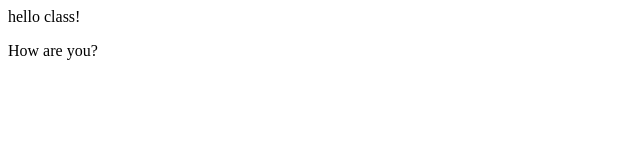
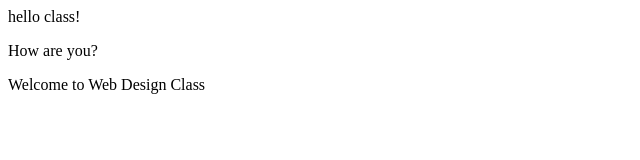
Before and after one commit to Haykwright/test-rep, a plain HTML site: page index.html in a window 1280 px wide. Shown: the whole page, without its empty margins (0-640 px from the left). Drawn offline with Linux system fonts and the light colour scheme.

Commit message:
type of class

```diff
--- a/index.html
+++ b/index.html
@@ -1,2 +1,3 @@
 hello class! </h1>
 <p> How are you?</p>
+<p> Welcome to Web Design Class </p>
```
